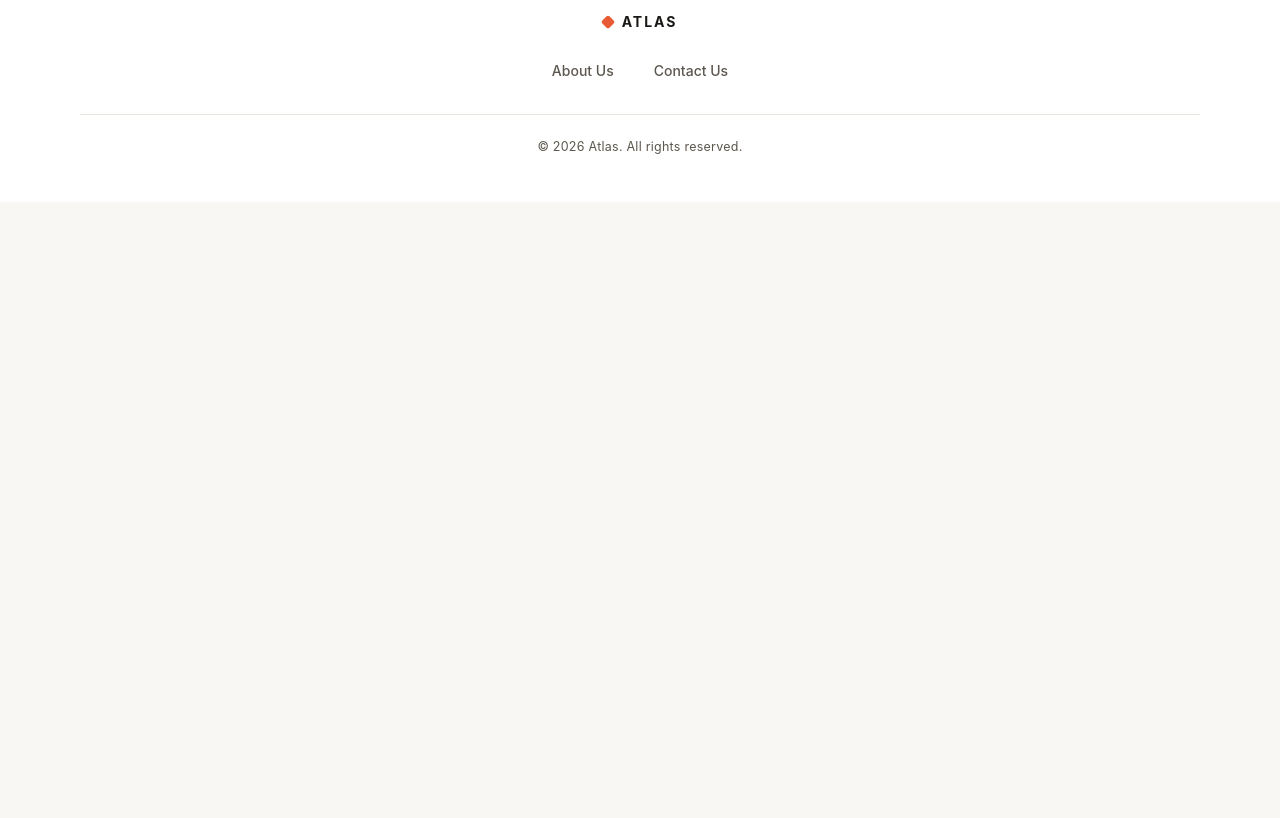
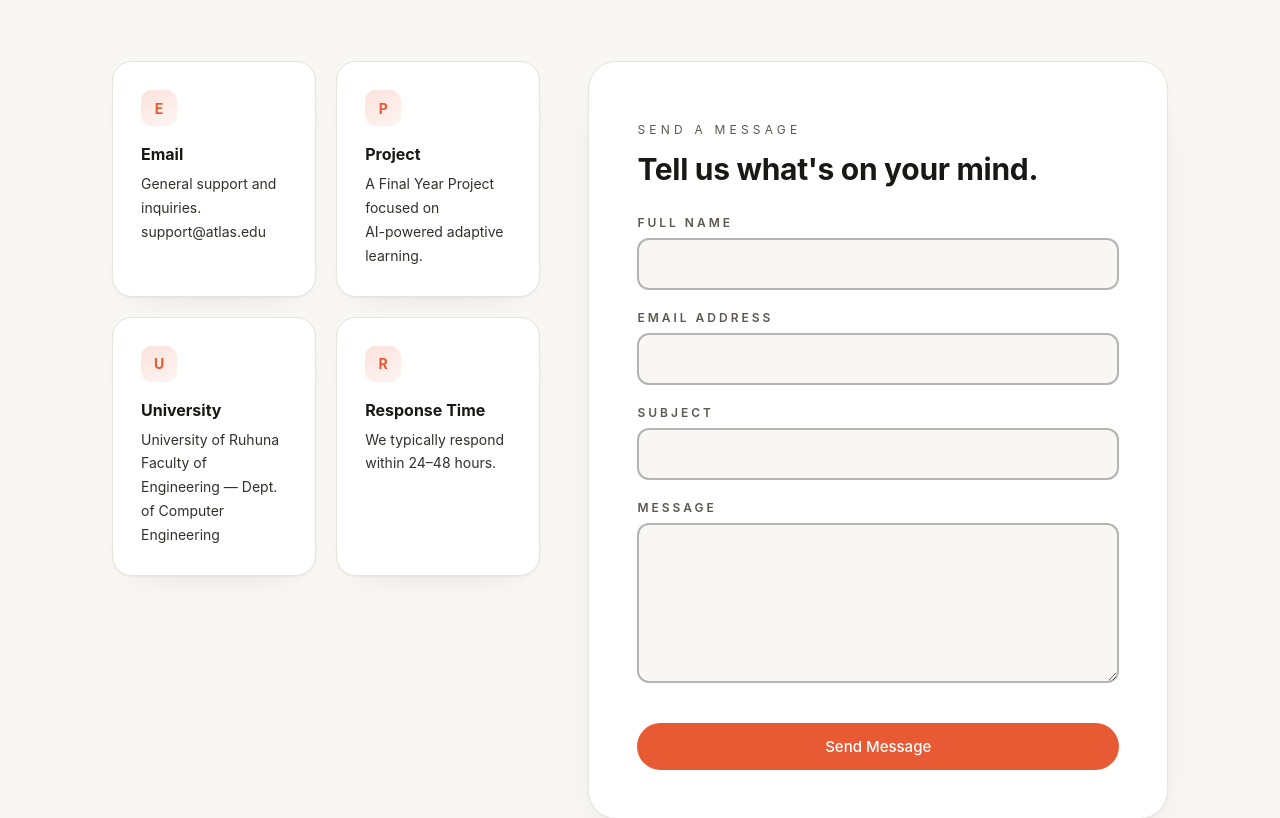
Before and after one commit to SahanMihikalpa/frontend-robot-, a Next.js app: page /contact in a window 1280 px wide. Shown: the part 600-1418 px from the top of the page. Before the commit the page ends 802 px from the top, so only its background shows below. Built offline with nearby package versions, Linux system fonts and the light colour scheme; no server answers.

Commit message:
contact us page updated

```diff
--- a/pages/contact.tsx
+++ b/pages/contact.tsx
@@ -1,12 +1,190 @@
+import { useState } from 'react'
+
+const EMAIL_RE = /^[^\s@]+@[^\s@]+\.[^\s@]+$/
+
+const INFO_CARDS = [
+  {
+    label: 'E',
+    title: 'Email',
+    lines: ['General support and inquiries.', 'support@atlas.edu'],
+  },
+  {
+    label: 'P',
+    title: 'Project',
+    lines: ['A Final Year Project focused on', 'AI-powered adaptive learning.'],
+  },
+  {
+    label: 'U',
+    title: 'University',
+    lines: ['University of Ruhuna', 'Faculty of Engineering — Dept. of Computer Engineering'],
+  },
+  {
+    label: 'R',
+    title: 'Response Time',
+    lines: ['We typically respond', 'within 24–48 hours.'],
+  },
+]
+
+type FormState = {
+  name: string
+  email: string
+  subject: string
+  message: string
+}
+
+type FormErrors = Partial<Record<keyof FormState, string>>
+
 export default function Contact() {
+  const [form, setForm] = useState<FormState>({ name: '', email: '', subject: '', message: '' })
+  const [errors, setErrors] = useState<FormErrors>({})
+  const [submitted, setSubmitted] = useState(false)
+
+  function updateField(field: keyof FormState, value: string) {
+    setForm(prev => ({ ...prev, [field]: value }))
+  }
+
+  function validate(values: FormState): FormErrors {
+    const next: FormErrors = {}
+    if (!values.name.trim()) next.name = 'Please enter your name.'
+    if (!values.email.trim()) next.email = 'Please enter your email.'
+    else if (!EMAIL_RE.test(values.email.trim())) next.email = 'Please enter a valid email address.'
+    if (!values.subject.trim()) next.subject = 'Please enter a subject.'
+    if (!values.message.trim()) next.message = 'Please enter a message.'
+    return next
+  }
+
+  function handleSubmit(e: React.FormEvent) {
+    e.preventDefault()
+    const nextErrors = validate(form)
+    setErrors(nextErrors)
+    if (Object.keys(nextErrors).length > 0) {
+      setSubmitted(false)
+      return
+    }
+    setSubmitted(true)
+    setForm({ name: '', email: '', subject: '', message: '' })
+  }
+
   return (
-    <section className="home-static-page">
-      <p className="home-eyebrow">Contact Us</p>
-      <h1 className="editorial-title">We'd love to hear from you.</h1>
-      <p className="home-hero-desc">
-        Questions about Atlas for your classroom or institution? Reach out at{' '}
-        <a href="mailto:hello@atlas.app">hello@atlas.app</a> and we'll get back to you.
-      </p>
-    </section>
+    <>
+      {/* Hero */}
+      <section className="about-hero">
+        <div className="about-hero-mesh" />
+        <p className="home-eyebrow">Contact</p>
+        <h1 className="editorial-title about-hero-title">Let's start a conversation.</h1>
+        <p className="home-hero-desc about-hero-desc">
+          Questions, feedback, technical support, or collaboration ideas about Atlas —
+          reach out and our team will get back to you.
+        </p>
+      </section>
+
+      {/* Main contact section */}
+      <section className="contact-main">
+        <div className="contact-main-inner">
+          {/* Info cards */}
+          <div className="contact-info-grid">
+            {INFO_CARDS.map(card => (
+              <div className="contact-info-card" key={card.title}>
+                <span className="contact-info-icon">{card.label}</span>
+                <h3>{card.title}</h3>
+                {card.lines.map(line => (
+                  <p key={line}>{line}</p>
+                ))}
+              </div>
+            ))}
+          </div>
+
+          {/* Form */}
+          <div className="contact-form-card">
+            <p className="home-eyebrow">Send A Message</p>
+            <h2 className="editorial-title contact-form-title">Tell us what's on your mind.</h2>
+
+            {submitted && (
+              <p className="feedback success" style={{ marginTop: 20 }}>
+                Thanks for reaching out — we'll get back to you within 24–48 hours.
+              </p>
+            )}
+
+            <form onSubmit={handleSubmit} noValidate style={{ marginTop: 28 }}>
+              <div className="form-row">
+                <label className="form-label" htmlFor="contact-name">
+                  Full Name
+                </label>
+                <input
+                  id="contact-name"
+                  className="editorial-input"
+                  type="text"
+                  value={form.name}
+                  onChange={e => updateField('name', e.target.value)}
+                  aria-invalid={!!errors.name}
+                  aria-describedby={errors.name ? 'contact-name-error' : undefined}
+                />
+                {errors.name && (
+                  <p className="form-error" id="contact-name-error">{errors.name}</p>
+                )}
+              </div>
+
+              <div className="form-row" style={{ marginTop: 20 }}>
+                <label className="form-label" htmlFor="contact-email">
+                  Email Address
+                </label>
+                <input
+                  id="contact-email"
+                  className="editorial-input"
+                  type="email"
+                  value={form.email}
+                  onChange={e => updateField('email', e.target.value)}
+                  aria-invalid={!!errors.email}
+                  aria-describedby={errors.email ? 'contact-email-error' : undefined}
+                />
+                {errors.email && (
+                  <p className="form-error" id="contact-email-error">{errors.email}</p>
+                )}
+              </div>
+
+              <div className="form-row" style={{ marginTop: 20 }}>
+                <label className="form-label" htmlFor="contact-subject">
+                  Subject
+                </label>
+                <input
+                  id="contact-subject"
+                  className="editorial-input"
+                  type="text"
+                  value={form.subject}
+                  onChange={e => updateField('subject', e.target.value)}
+                  aria-invalid={!!errors.subject}
+                  aria-describedby={errors.subject ? 'contact-subject-error' : undefined}
+                />
+                {errors.subject && (
+                  <p className="form-error" id="contact-subject-error">{errors.subject}</p>
+                )}
+              </div>
+
+              <div className="form-row" style={{ marginTop: 20 }}>
+                <label className="form-label" htmlFor="contact-message">
+                  Message
+                </label>
+                <textarea
+                  id="contact-message"
+                  className="editorial-input contact-textarea"
+                  rows={5}
+                  value={form.message}
+                  onChange={e => updateField('message', e.target.value)}
+                  aria-invalid={!!errors.message}
+                  aria-describedby={errors.message ? 'contact-message-error' : undefined}
+                />
+                {errors.message && (
+                  <p className="form-error" id="contact-message-error">{errors.message}</p>
+                )}
+              </div>
+
+              <button className="btn" type="submit" style={{ width: '100%', marginTop: 28 }}>
+                Send Message
+              </button>
+            </form>
+          </div>
+        </div>
+      </section>
+    </>
   )
 }
--- a/styles/globals.css
+++ b/styles/globals.css
@@ -3425,6 +3425,84 @@ pre{background:rgba(0,0,0,0.15);padding:12px;border-radius:8px;overflow:auto;fon
   text-align:center;
 }
 
+/* ─── Contact page ─── */
+.contact-main{
+  padding:100px 80px 140px;
+  background:var(--bg);
+}
+.contact-main-inner{
+  max-width:1280px;
+  margin:0 auto;
+  display:grid;
+  grid-template-columns:minmax(0,.85fr) minmax(0,1.15fr);
+  gap:48px;
+  align-items:start;
+}
+.contact-info-grid{
+  display:grid;
+  grid-template-columns:1fr 1fr;
+  gap:20px;
+}
+.contact-info-card{
+  padding:28px;
+  background:var(--surface);
+  border:1px solid var(--border);
+  border-radius:20px;
+  box-shadow:0 1px 2px rgba(27,23,18,.04), 0 16px 34px -26px rgba(27,23,18,.16);
+  transition:transform .28s cubic-bezier(.16,1,.3,1), box-shadow .28s ease, border-color .28s ease;
+}
+.contact-info-card:hover{
+  transform:translateY(-4px);
+  border-color:rgba(232,90,51,.3);
+  box-shadow:0 1px 2px rgba(27,23,18,.05), 0 24px 44px -22px rgba(27,23,18,.18);
+}
+.contact-info-icon{
+  display:inline-flex;
+  align-items:center;
+  justify-content:center;
+  width:36px;
+  height:36px;
+  margin-bottom:18px;
+  border-radius:11px;
+  background:linear-gradient(150deg, rgba(232,90,51,.18), rgba(232,90,51,.06));
+  color:var(--accent);
+  font-family:var(--font-sans);
+  font-size:14px;
+  font-weight:700;
+}
+.contact-info-card h3{
+  margin:0 0 8px;
+  font-size:16px;
+  font-weight:700;
+  color:var(--text);
+}
+.contact-info-card p{
+  margin:0;
+  color:var(--text-secondary);
+  font-size:14px;
+  line-height:1.7;
+}
+.contact-form-card{
+  padding:48px;
+  background:var(--surface);
+  border:1px solid var(--border);
+  border-radius:28px;
+  box-shadow:0 1px 2px rgba(27,23,18,.04), 0 24px 48px -28px rgba(27,23,18,.18);
+}
+.contact-form-title{
+  margin:14px 0 0;
+  font-size:clamp(24px, 2.6vw, 30px);
+  letter-spacing:-0.01em;
+  line-height:1.2;
+  color:var(--text);
+}
+.contact-textarea{
+  resize:vertical;
+  min-height:130px;
+  line-height:1.6;
+  font-family:var(--font-sans);
+}
+
 /* ─── Responsive ─── */
 @media(max-width:1470px){
   .nav-toggle{display:flex}
@@ -3521,6 +3599,9 @@ pre{background:rgba(0,0,0,0.15);padding:12px;border-radius:8px;overflow:auto;fon
   .about-feature-grid > .about-feature-cell:nth-last-child(-n+4){border-bottom:1px solid var(--border)}
   .about-feature-grid > .about-feature-cell:nth-last-child(-n+2){border-bottom:none}
   .about-vision{padding:80px 40px}
+  .contact-main{padding:64px 40px 96px}
+  .contact-main-inner{grid-template-columns:1fr;gap:40px}
+  .contact-form-card{padding:36px}
   .auth-split{grid-template-columns:1fr;min-height:auto}
   .auth-left{border-right:none;border-bottom:1px solid rgba(107,107,104,0.12);padding:40px 40px 32px}
   .auth-left-content{padding-left:0}
@@ -3561,6 +3642,9 @@ pre{background:rgba(0,0,0,0.15);padding:12px;border-radius:8px;overflow:auto;fon
   .about-feature-grid > .about-feature-cell{border-right:none !important}
   .about-feature-grid > .about-feature-cell:last-child{border-bottom:none}
   .about-vision{padding:56px 24px}
+  .contact-main{padding:48px 20px 64px}
+  .contact-info-grid{grid-template-columns:1fr}
+  .contact-form-card{padding:28px 24px}
   .auth-left{padding:32px 24px 24px}
   .auth-right{padding:24px 24px 40px}
   .auth-title{font-size:2.4rem}
```
